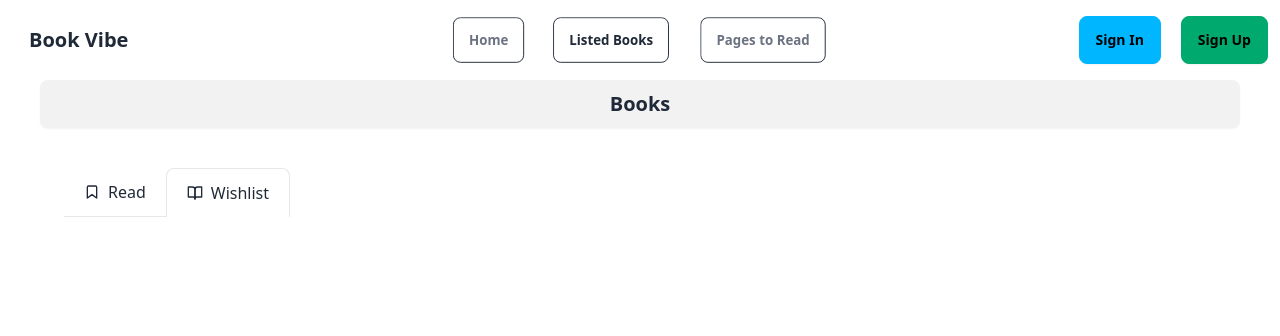
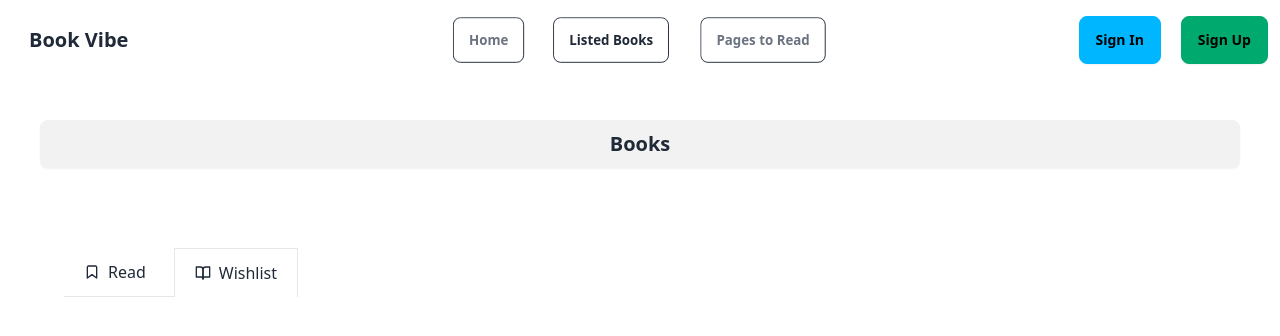
Before and after one commit to Shameha/Book_worm, a React (Vite) app: page /list in a window 1280 px wide. Shown: the top 336 px of the page. Built offline with nearby package versions, Linux system fonts and the light colour scheme.

Commit message:
toast added

```diff
--- a/package.json
+++ b/package.json
@@ -14,8 +14,10 @@
     "match-sorter": "^6.3.4",
     "react": "^18.2.0",
     "react-dom": "^18.2.0",
+    "react-hot-toast": "^2.4.1",
     "react-icons": "^5.0.1",
     "react-router-dom": "^6.22.3",
+    "react-toastify": "^10.0.5",
     "sort-by": "^1.2.0"
   },
   "devDependencies": {
--- a/src/Componants/Book/Book.jsx
+++ b/src/Componants/Book/Book.jsx
@@ -1,3 +1,4 @@
+import PropTypes from 'prop-types';
 import { Link } from "react-router-dom";
 import { FaRegStar } from "react-icons/fa";
 
@@ -24,6 +25,10 @@ const Book = ({book}) => {
 			</article>
     );
 };
+Book.propTypes ={
+    book:PropTypes.object.isRequired
+
+}
 
 
 export default Book;
--- a/src/Componants/Read/Read.jsx
+++ b/src/Componants/Read/Read.jsx
@@ -1,6 +1,7 @@
 
 
-const Read = () => {
+const Read = ( ) => {
+
     return (
         <div>
             <div className="max-w-md p-8 sm:flex sm:space-x-6 dark:bg-gray-50 dark:text-gray-800">
--- a/src/Pages/Listed_books.jsx
+++ b/src/Pages/Listed_books.jsx
@@ -1,32 +1,44 @@
 // import React from 'react';
 
-import { NavLink } from "react-router-dom";
+import { useState } from "react";
+import { Link, Outlet } from "react-router-dom";
 
 // import NavBar from "../Componants/NavBar/NavBar";
 
 const Listed_books = () => {
+	const [tabIndex,setTabInedx]= useState(1);
     return (
 <div className="px-10">
+<div className="py-10">
 
 <button className="btn btn-block text-xl font-extrabold">Books</button>
+</div>
 
         <div className="flex items-center -mx-4 overflow-x-auto py-10 px-10 overflow-y-hidden sm:justify-start flex-nowrap dark:bg-gray-100 dark:text-gray-800">
-	<NavLink to={`Read`} className={`flex items-center flex-shrink-0 px-5 py-3 space-x-2 border-b dark:border-gray-600 dark:text-gray-600`}>
+	<Link onClick={()=>setTabInedx(0)}
+	className={`flex items-center flex-shrink-0 px-5 py-3 space-x-2 ${tabIndex === 0? 'border border-b-0':'border-b'} dark:border-gray-600 dark:text-gray-600`}>
 		<svg xmlns="http://www.w3.org/2000/svg" viewBox="0 0 24 24" fill="none" stroke="currentColor" strokeWidth="2" strokeLinecap="round" strokeLinejoin="round" className="w-4 h-4">
 			<path d="M19 21l-7-5-7 5V5a2 2 0 0 1 2-2h10a2 2 0 0 1 2 2z"></path>
 		</svg>
 		<span>Read</span>
-	</NavLink>
-	<NavLink to={`Wishlist`} className="flex items-center flex-shrink-0 px-5 py-3 space-x-2 border border-b-0 rounded-t-lg dark:border-gray-600 dark:text-gray-900">
+		<div>
+
+		</div>
+
+	</Link>
+	<Link onClick={()=>setTabInedx(1)}
+	// to={`Wishlist`}
+	className={`flex items-center flex-shrink-0 px-5 py-3 space-x-2 ${tabIndex === 1 ? 'border border-b-0':'border-b'} dark:border-gray-600 dark:text-gray-600`}>
 		<svg xmlns="http://www.w3.org/2000/svg" viewBox="0 0 24 24" fill="none" stroke="currentColor" strokeWidth="2" strokeLinecap="round" strokeLinejoin="round" className="w-4 h-4">
 			<path d="M2 3h6a4 4 0 0 1 4 4v14a3 3 0 0 0-3-3H2z"></path>
 			<path d="M22 3h-6a4 4 0 0 0-4 4v14a3 3 0 0 1 3-3h7z"></path>
 		</svg>
 		<span>Wishlist</span>
-	</NavLink>
+	</Link>
 
 
 </div>
+<Outlet></Outlet>
 </div>
     );
 };
--- a/src/Pages/SingleBook.jsx
+++ b/src/Pages/SingleBook.jsx
@@ -3,6 +3,7 @@
 
 // import { useState } from "react";
 import { useLoaderData, useParams } from "react-router-dom";
+import { saveBook } from "../utils";
 
 const SingleBook = () => {
 //     const [a,b]=useState;
@@ -12,12 +13,17 @@ const SingleBook = () => {
 //     .then(data => b(data))
 // },[])
 
+
     const singleBook = useLoaderData();
     console.log(singleBook);
     const{id} = useParams();
     const single = singleBook.find( u=> u.id == id);
     const{bookName,author,image,review,totalPages,rating,category,tags,publisher,yearOfPublishing} = single;
 
+    const handleListPage = single =>{
+      // console.log(single);
+      saveBook(single)
+    }
     return (
       <div className="hero min-h-screen bg-base-200">
       <div className="hero-content flex-col lg:flex-row">
@@ -56,8 +62,9 @@ const SingleBook = () => {
 
           </div>
           <div className="flex gap-10">
-          <button className="btn btn-neutral">Read</button>
-          <button className="btn btn-info">Wishlist</button>
+          <button  onClick={()=>handleListPage(single)}
+           className="btn btn-neutral">Read</button>
+          <button  onClick={()=>handleListPage(single)} className="btn btn-info">Wishlist</button>
           </div>
         </div>
       </div>
--- a/src/main.jsx
+++ b/src/main.jsx
@@ -8,8 +8,9 @@ import Listed_books from './Pages/Listed_books.jsx'
 import PageToRead from './Pages/PageToRead.jsx'
 import MAinLayout from './Layouts/MAinLayout.jsx'
 import SingleBook from './Pages/SingleBook.jsx'
+import Read from './Componants/Read/Read.jsx'
 // import SingleBook from './Pag?es/SingleBook.jsx'
-
+import  { Toaster } from 'react-hot-toast';
 const router = createBrowserRouter([
   {
     path:'/',
@@ -24,7 +25,19 @@ const router = createBrowserRouter([
           path:'/home/:id',
            loader:() =>
            fetch('/BooksDetails.json'),
-           element:<SingleBook></SingleBook>
+           element:<SingleBook></SingleBook>,
+           children:[
+            {
+              index:true,
+              element:<Read></Read>,
+              loader:() =>
+              fetch('/BooksDetails.json'),
+            },
+            {
+              path:'read',
+              element:<Read></Read>
+            }
+           ]
 
         },
         {
@@ -46,6 +59,7 @@ ReactDOM.createRoot(document.getElementById('root')).render(
   <>
 
   <RouterProvider router={router}/>
+  <Toaster></Toaster>
   {/* <App/> */}
   </>
 
--- /dev/null
+++ b/src/utils/index.js
@@ -0,0 +1,21 @@
+import  toast from 'react-hot-toast';
+export const getBooks = () =>{
+    let books = [];
+    const storebooks = localStorage.getItem('books')
+    if(storebooks){
+         books =JSON.parse(storebooks)
+    }
+    return books
+}
+
+export const saveBook = single =>{
+    let books = getBooks()
+    const isExist = books.find(b=>b.id === single.id)
+    if(isExist){
+  return toast.error('Alrready exist')
+
+}
+books.push(single)
+localStorage.setItem('books',JSON.stringify(books))
+toast.success('Added successfully')
+}
```
Also changed, not shown: 1 other file (tests, documents, lock files or other folders).
